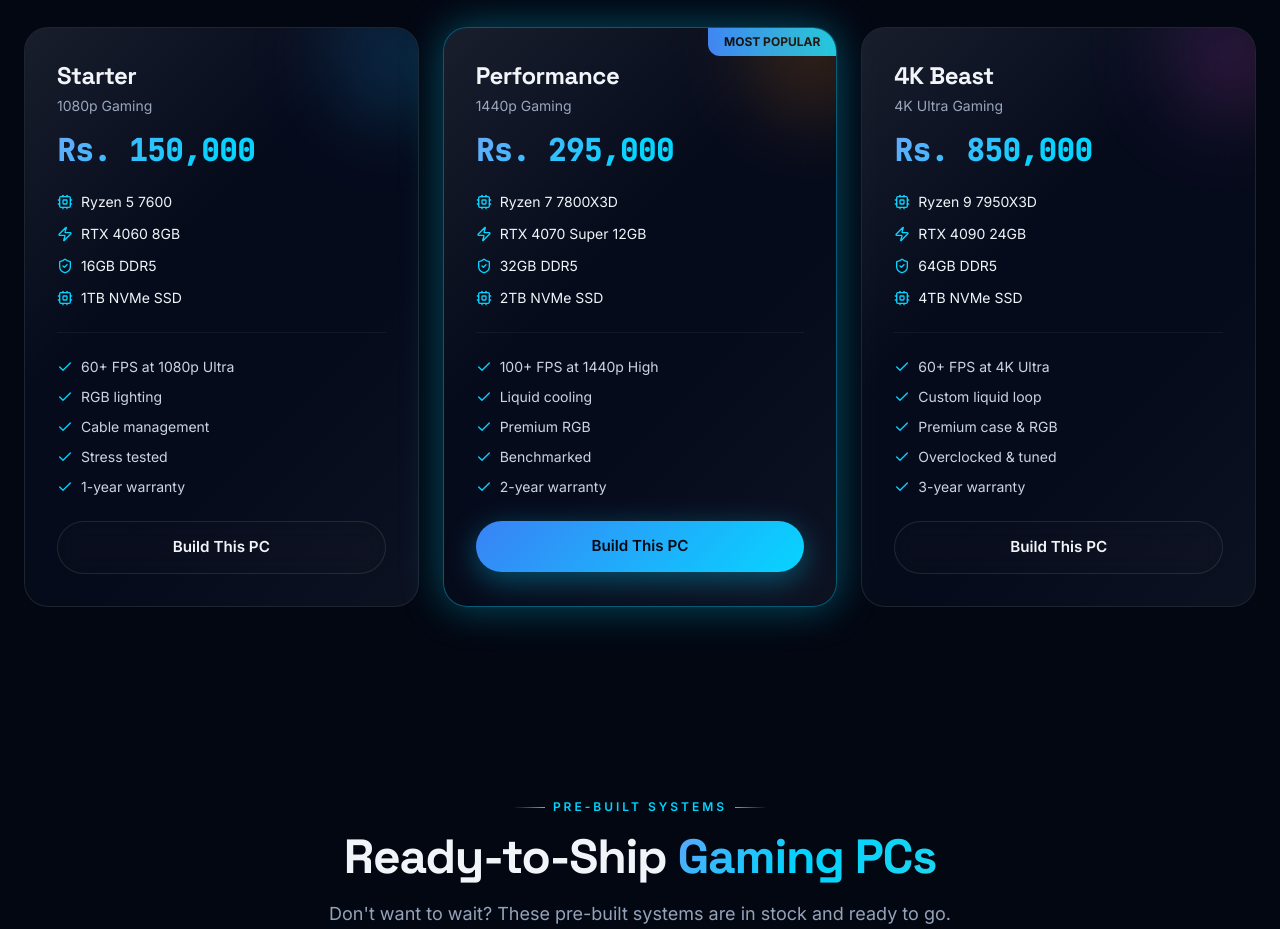
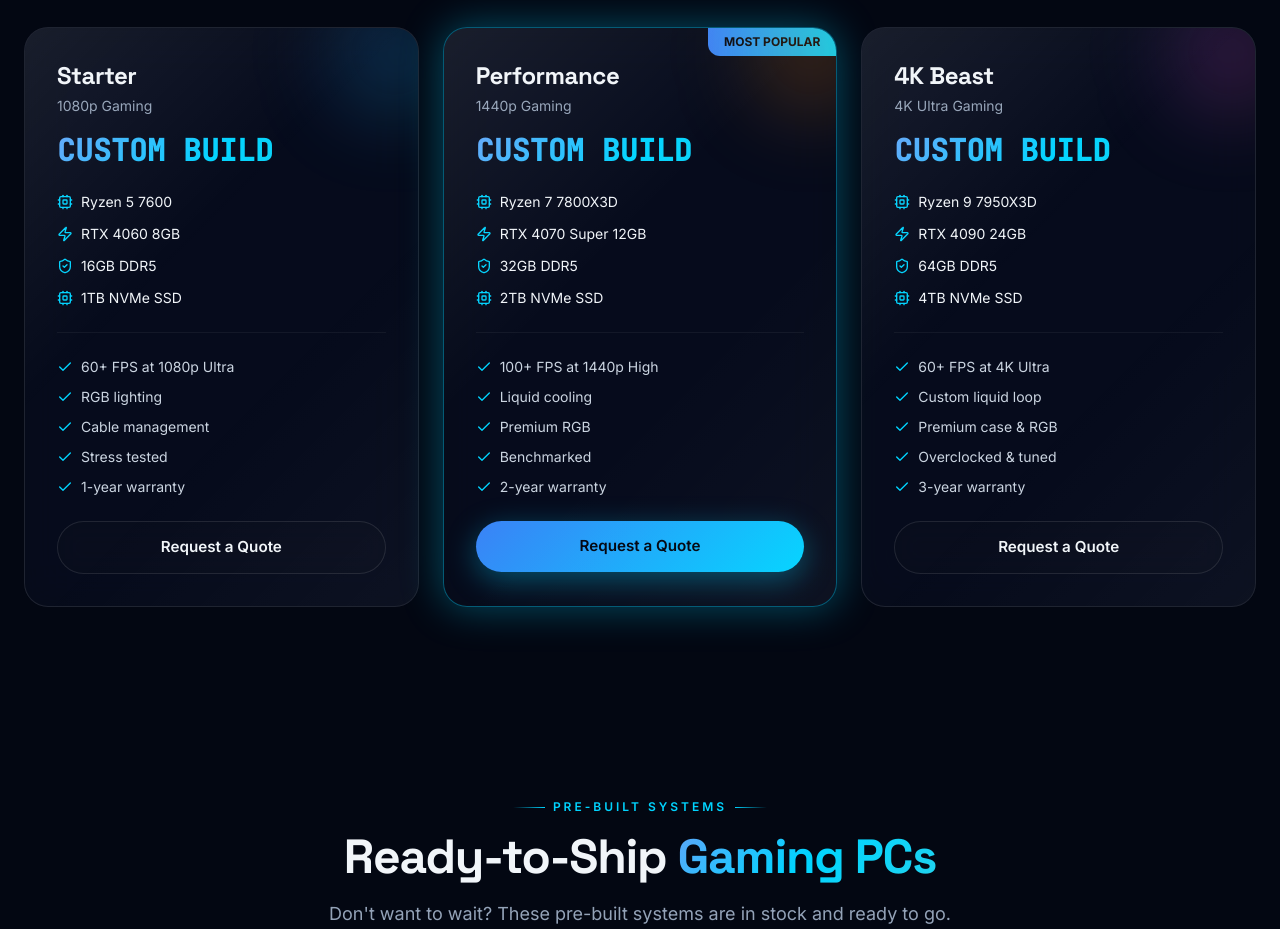
Before and after one commit to rksathsara-netizen/rk-tech, a React (Vite) app: page /gaming-pcs in a window 1280 px wide. Shown: the part 900-1829 px from the top of the page. Built offline with nearby package versions, Linux system fonts and the light colour scheme.

Commit message:
CUSTOM BUILD

```diff
--- a/src/pages/GamingPCs.tsx
+++ b/src/pages/GamingPCs.tsx
@@ -8,7 +8,7 @@ import { products, business } from '@/data/site';
 const tiers = [
   {
     name: 'Starter',
-    price: 'Rs. 150,000',
+    price: 'CUSTOM BUILD',
     target: '1080p Gaming',
     cpu: 'Ryzen 5 7600',
     gpu: 'RTX 4060 8GB',
@@ -19,7 +19,7 @@ const tiers = [
   },
   {
     name: 'Performance',
-    price: 'Rs. 295,000',
+    price: 'CUSTOM BUILD',
     target: '1440p Gaming',
     cpu: 'Ryzen 7 7800X3D',
     gpu: 'RTX 4070 Super 12GB',
@@ -31,7 +31,7 @@ const tiers = [
   },
   {
     name: '4K Beast',
-    price: 'Rs. 850,000',
+    price: 'CUSTOM BUILD',
     target: '4K Ultra Gaming',
     cpu: 'Ryzen 9 7950X3D',
     gpu: 'RTX 4090 24GB',
@@ -117,7 +117,7 @@ export default function GamingPCs() {
                     ))}
                   </ul>
                   <Link to="/contact" className={`w-full ${t.popular ? 'btn-primary' : 'btn-ghost'} flex justify-center`}>
-                    Build This PC
+                    Request a Quote
                   </Link>
                 </div>
               </div>
```
